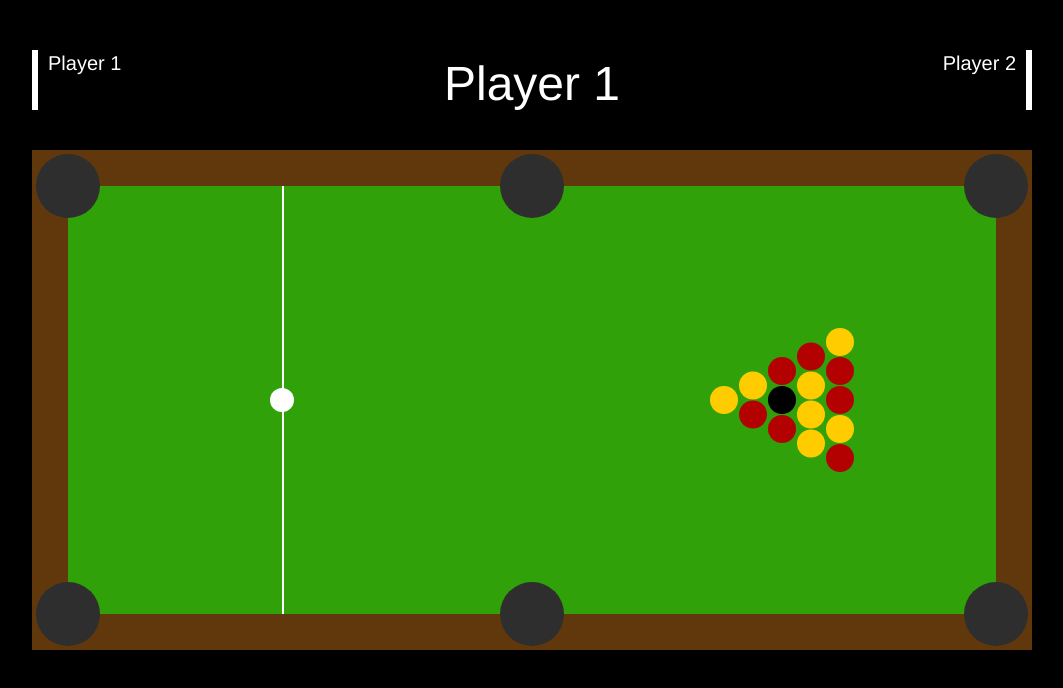
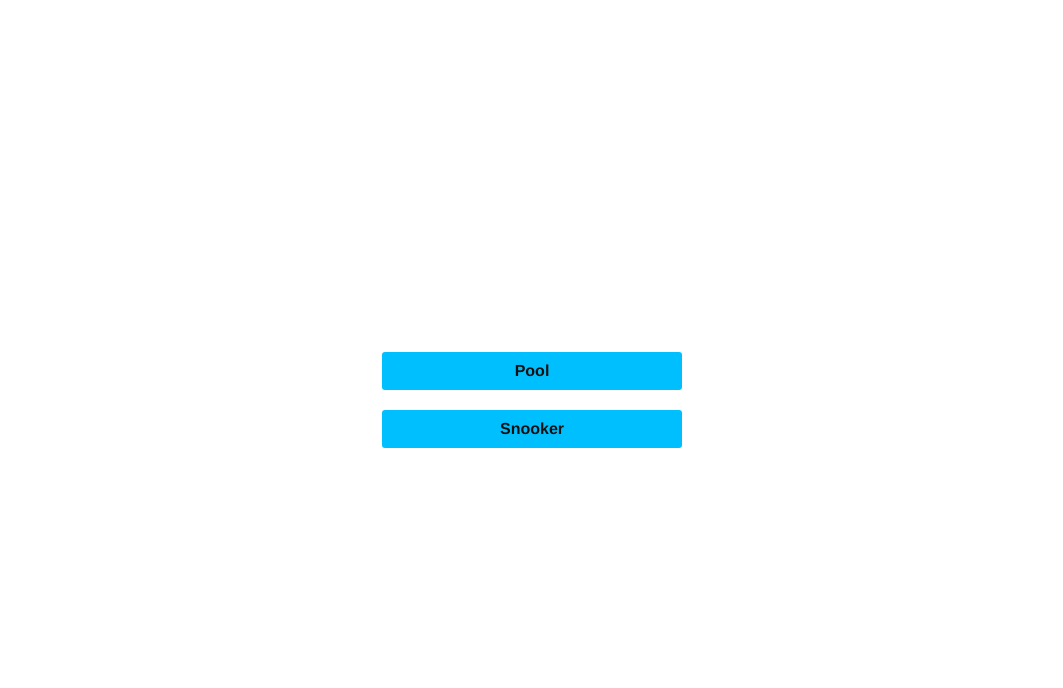
Before and after one commit to JoeHS/pool-game, a website: page index.html in a window 1280 px wide. Shown: the whole page, without its empty margins (108-1171 px from the left). Drawn offline with Linux system fonts and the light colour scheme.

Commit message:
Added Menu
Using Yarn for package management,
Parcel for bundling, Babel transpiler allows for support from bundler (as we have duplicate class names) (Also allows browser cross-compatibilty).
Allows for Menu to select between different .js files,
which selects game mode.

```diff
--- a/Pool.js
+++ b/Pool.js
@@ -1,3 +1,5 @@
+import { GameBall, CueBall } from './app';
+
 const PLAYER_ONE = 1;
 const PLAYER_TWO = 2;
 const BALL_COLORS = ['#b30000', '#ffcc00'];
@@ -90,7 +92,7 @@ class ActivePlayer {
     }
 }
 
-class Pool {
+export default class Pool {
     constructor(game, events) {
         const balls = [];
 
--- a/Snooker.js
+++ b/Snooker.js
@@ -1,3 +1,5 @@
+import { GameBall, CueBall } from './app';
+
 const PLAYER_ONE = 1;
 const PLAYER_TWO = 2;
 const COLORS = {
@@ -103,7 +105,7 @@ class ActivePlayer {
 
 }
 
-class Snooker {
+export default class Snooker {
     constructor(game, events) {
 
         this.game = game;
--- a/app.js
+++ b/app.js
@@ -1,3 +1,6 @@
+import Pool from './Pool';
+import Snooker from './Snooker';
+
 class EventEmitter {
     constructor() {
         this.subscriptions = [];
@@ -152,8 +155,6 @@ const RAIL_SIZE = 36;
 const POCKET_COLLIDE_ANY = 5;
 
 const BALL_COLLIDE_ANY = 6;
-const BALL_COLLIDE_LEGAL = 7;
-const BALL_COLLIDE_ILLEGAL = 8; //illegal collisions determined in rules class?
 
 class Pocket {
     constructor(color, locationX, locationY, radius) {
@@ -362,13 +363,13 @@ class Ball {
     }
 }
 
-class GameBall extends Ball {
+export class GameBall extends Ball {
     onPocket(game) {
         game.removeChild(this);
     }
 }
 
-class CueBall extends Ball {
+export class CueBall extends Ball {
     constructor(...args) {
         super('white', ...args);
         this.toBePlaced = true;
@@ -495,7 +496,7 @@ class Cue {
 }
 
 class Game {
-    constructor(canvas, width, height) {
+    constructor(canvas, width, height, GameType) {
         this.width = width;
         this.height = height;
 
@@ -530,7 +531,7 @@ class Game {
         this.cueBall = new CueBall(width*0.25, height*0.5, 12, 0, 0, 0);
         this.cue = new Cue(this.cueBall);
 
-        this.rules = new Pool(this, this.emitter);
+        this.rules = new GameType(this, this.emitter);
 
         this.addChild(this.cue);
         this.addChild(this.cueBall);
@@ -636,13 +637,24 @@ function collisionSandbox(game) {
     }
 }
 
-function main() {
-    const canvas = new Canvas(document.querySelector('#game'));
-    const game = new Game(canvas, 1000, 500);
+const modes = {
+    pool: Pool,
+    snooker: Snooker
+};
 
-    // collisionSandbox(game);
+const canvas = new Canvas(document.querySelector('#game'));
+const list = Array.from(document.querySelectorAll('#menu li'));
 
-    game.startTicking();
+for (let item of list) {
+    item.addEventListener('click', e => {
+        e.preventDefault();
+        const mode = modes[e.currentTarget.dataset.option];
+        e.currentTarget.parentNode.parentNode.removeChild(e.currentTarget.parentNode);
+
+        const game = new Game(canvas, 1000, 500, mode);
+
+        // collisionSandbox(game);
+
+        game.startTicking();
+    })
 }
-
-main();
--- a/index.html
+++ b/index.html
@@ -27,11 +27,45 @@
             background-color: black;
             display: block;
         }
+
+        #menu {
+            list-style-type: none;
+            width: 100%;
+            display: flex;
+            flex-direction: column;
+            justify-content: center;
+            align-items: center;
+            height: 100%;
+            position: absolute;
+            top: 0;
+            left: 0;
+            z-index: 1;
+        }
+
+        #menu li {
+            width: 300px;
+            background: deepskyblue;
+            color: #111;
+            font-family: "Helvetica Neue", sans-serif;
+            font-weight: bold;
+            border-radius: 3px;
+            padding: 10px 0;
+            text-align: center;
+            margin: 10px 0;
+            cursor: pointer;
+        }
+
+        #menu li:hover {
+            background: lightskyblue;
+        }
     </style>
 </head>
 <body>
     <div id="game"></div>
-    <script type="text/javascript" src="Pool.js"></script>
+    <ul id="menu">
+        <li data-option="pool">Pool</li>
+        <li data-option="snooker">Snooker</li>
+    </ul>
     <script type="text/javascript" src="app.js"></script>
 </body>
 </html>
```
Also changed, not shown: package.json (added, +20 -0 lines), .babelrc (added), 2 other files.
